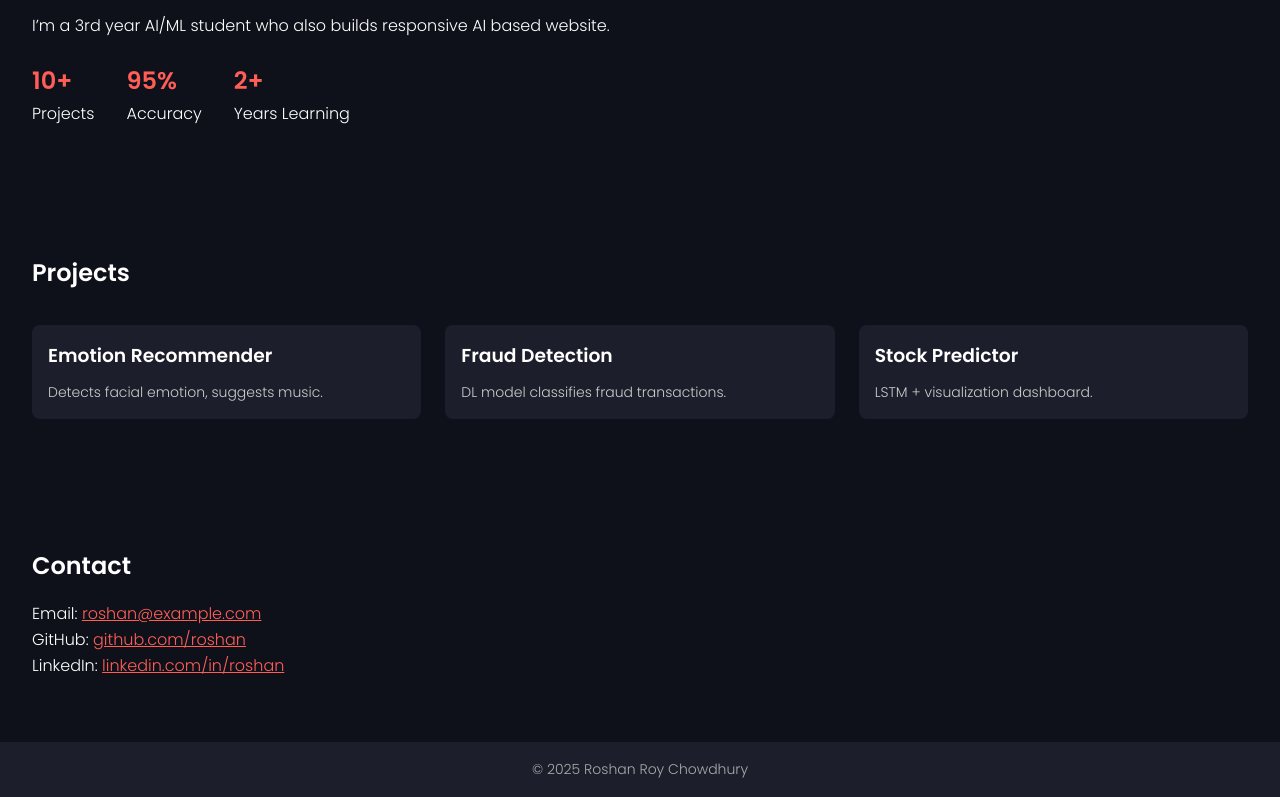
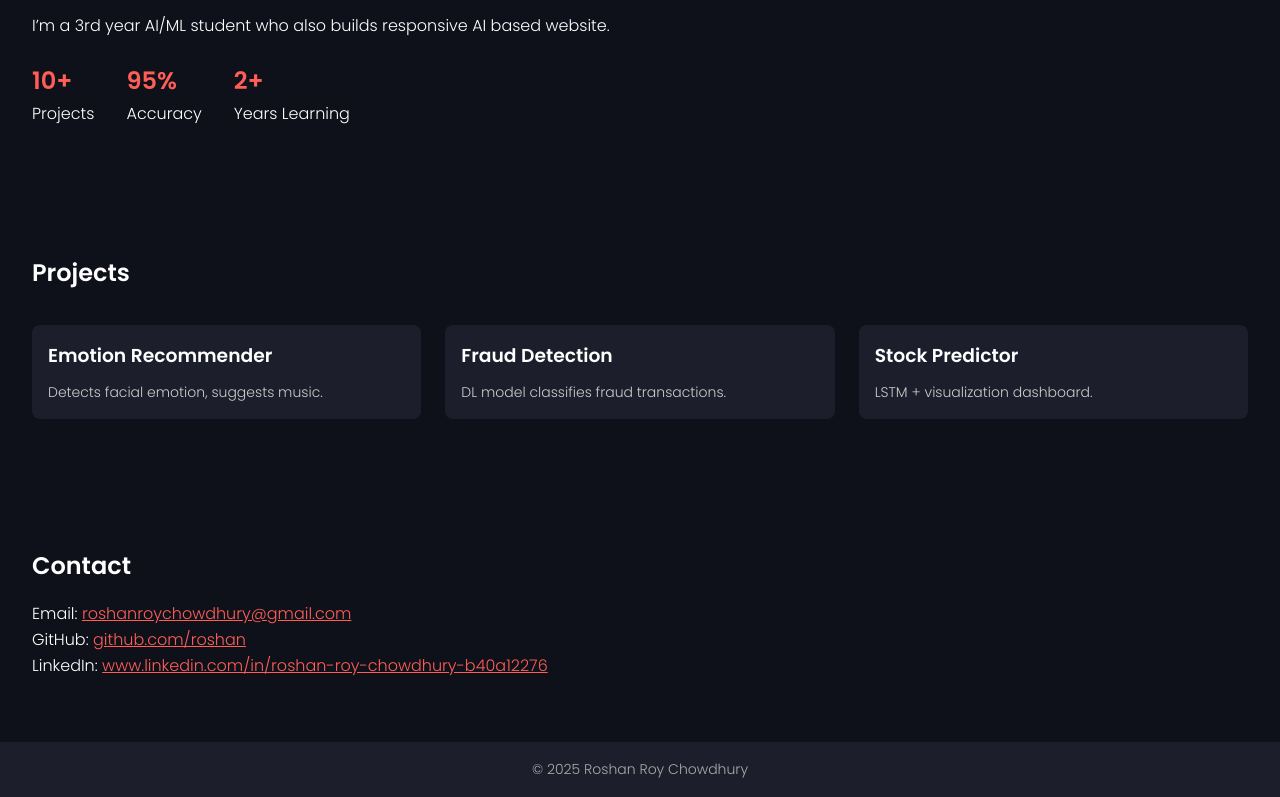
Before and after one commit to shan961/portfolio, a plain HTML site: page index.HTML in a window 1280 px wide. Shown: the part 651-1448 px from the top of the page. Drawn offline with Linux system fonts and the light colour scheme.

Commit message:
Updated homepage layout

```diff
--- a/index.HTML
+++ b/index.HTML
@@ -60,9 +60,9 @@
 
   <section id="contact">
     <h2>Contact</h2>
-    <p>Email: <a href="mailto:roshan@example.com">roshan@example.com</a></p>
+    <p>Email: <a href="mailto:roshan.com">roshanroychowdhury@gmail.com</a></p>
     <p>GitHub: <a href="#">github.com/roshan</a></p>
-    <p>LinkedIn: <a href="#">linkedin.com/in/roshan</a></p>
+    <p>LinkedIn: <a href="#">www.linkedin.com/in/roshan-roy-chowdhury-b40a12276</a></p>
   </section>
 
   <footer>&copy; 2025 Roshan Roy Chowdhury</footer>
```
